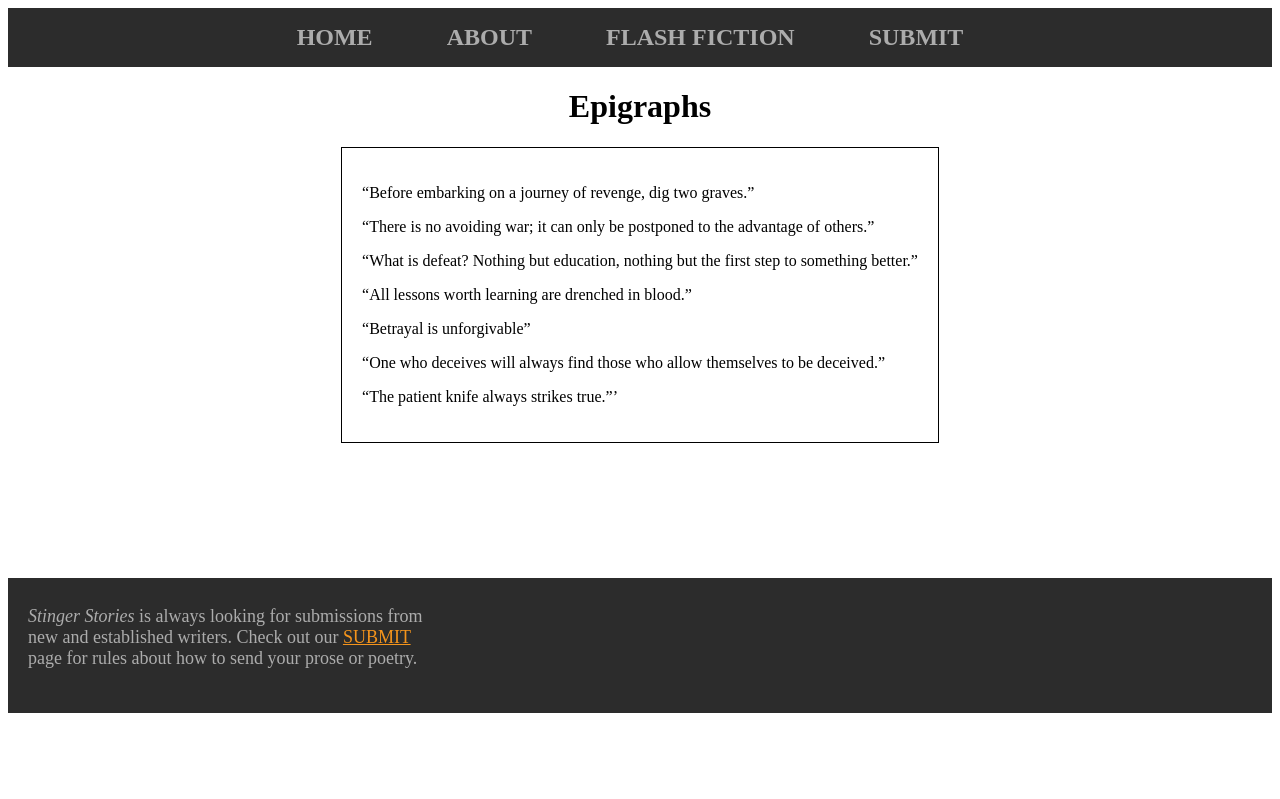
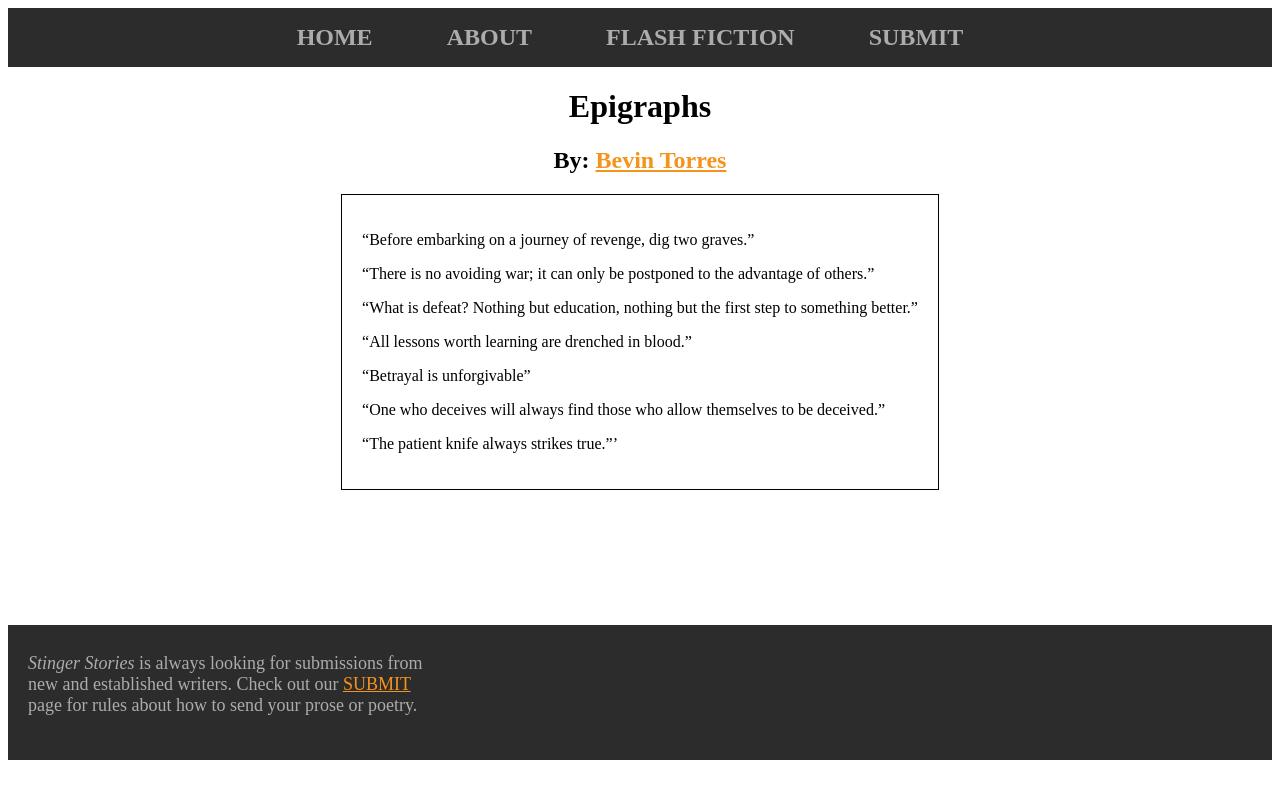
Before and after one commit to jwheatonumich/stinger-stories, a Jekyll site: the page built from _posts/2020-08-03-epigraphs.markdown, in a window 1280 px wide. Shown: the top 799 px of the page. Built offline with Jekyll 4.4.1, drawn with Linux system fonts in a browser that asks for light colours.

Commit message:
Update author-bevin-torres.markdown
fixed author name

```diff
--- a/_authors/author-bevin-torres.markdown
+++ b/_authors/author-bevin-torres.markdown
@@ -1,7 +1,7 @@
 ---
 layout: author
-title:  "Bevin-Torres"
-name: "Bevin-Torres"
+title:  "Bevin Torres"
+name: "Bevin Torres"
 permalink: /bevin-torres
 ---
 Bevin lives in a backwater, out of the way writing forum. He ocassionally visits his wife and cat in their tiny apartment in Houston.
```
